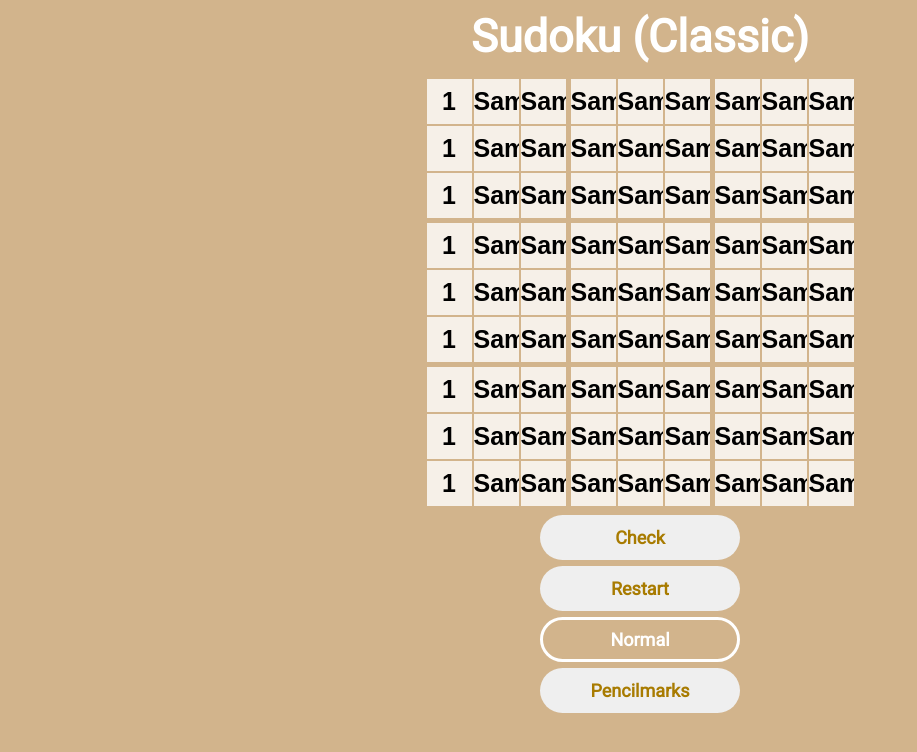
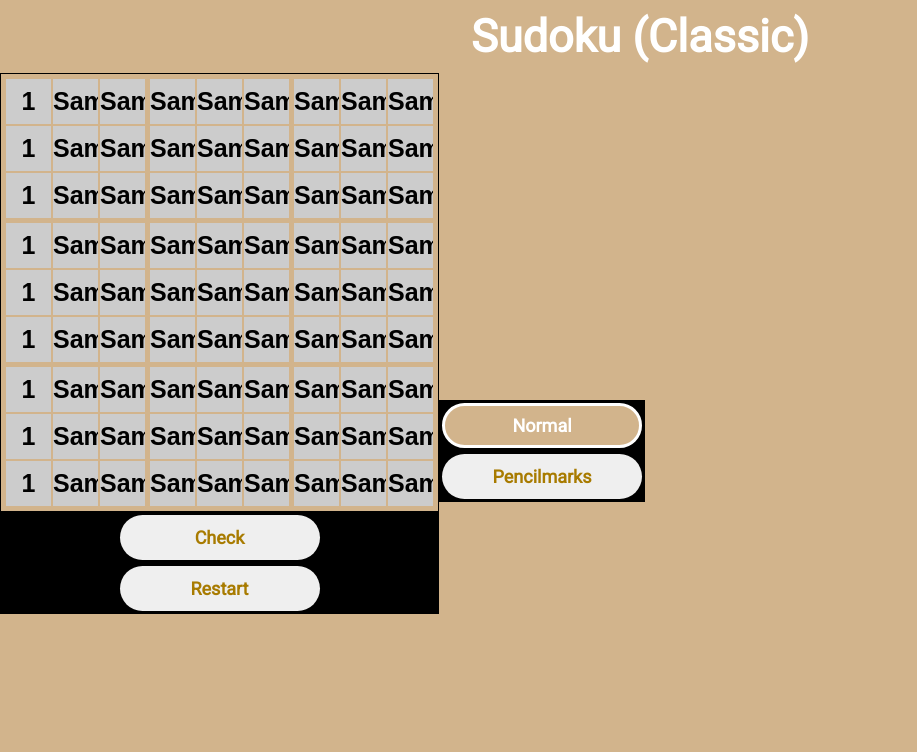
Before and after one commit to ayushgarg-ag/3in1-Sudoku-Web-App, a Flask app: template templates/play.html in a window 1280 px wide. Shown: the top 752 px of the page, without its empty margins (0-917 px from the left). Run offline with Flask 2, Linux system fonts and the light colour scheme; the template is opened without the code that fills it: most values are stand-ins (such as "Sample title", 1, 10 or a date in 2020); some libraries are stand-ins or nearby versions.

Commit message:
Worked on play layout

```diff
--- a/static/css/main.css
+++ b/static/css/main.css
@@ -114,9 +114,18 @@
 
 
 /* Button Containers CSS */
-.buttoncontainers, .modebuttons {
+.buttoncontainers {
     display: flex;
     justify-content: center;
+}
+.modebuttons {
+    display: flex;
+    justify-content: center;
+
+}
+.modecenter {
+    position: absolute;
+    top: 50%;
 }
 
 
@@ -155,7 +164,10 @@
     text-align: center;
     outline: none;
 }
-
+.inline {
+    display: inline-block;
+    background-color: black;
+}
 
 
 
--- a/static/javascript/play.js
+++ b/static/javascript/play.js
@@ -58,7 +58,7 @@
             document.getElementById(nextId).focus();
             // document.getElementById(document.activeElement.id).select();
         }
-        // console.log(document.getElementById(document.activeElement.id).value);
+        // console.log(document.getElementById(document.activeElement.id).className);
     }
 );
 
@@ -91,10 +91,15 @@
                 && (document.getElementById(i * 9 + j).value == "")) {
                 if (isNormal) {
                     document.getElementById(i * 9 + j).className = "txt-input";
+                    if (document.getElementById(i * 9 + j).className != "pm-input") {
+                        document.getElementById(i * 9 + j).maxLength = 1;
+                    }
                 }
                 else {
                     document.getElementById(i * 9 + j).className = "pm-input";
-                    document.getElementById(i * 9 + j).maxLength = 9;
+                    if (document.getElementById(i * 9 + j).className != "txt-input") {
+                        document.getElementById(i * 9 + j).maxLength = 9;
+                    }
                 }
             }
         }
@@ -128,6 +133,7 @@
         else {
             pmArray[id] = [];
             document.getElementById(id).className = "txt-input";
+            document.getElementById(id).maxLength = 1;
         }
     }
 }
--- a/templates/play.html
+++ b/templates/play.html
@@ -13,13 +13,16 @@
     <div class="content">
         <h1 style="text-align: center">Sudoku (Classic)</h1>
         <form action="/check" method="POST" onsubmit="return validateForm()">
+
+
+            <div class="inline">
                 <div id="grid-container" class="grid-container">
                     {% for i in range(9) %}
                     {% for j in range(9) %}
                     {% if play_array[i][j] != 0 %}
                     <div class="grid-item">
-                    <input id="{{ i*9 + j }}" name="{{ i*9 + j }}" type="text" maxlength="1" class="readonly" min="1"
-                        value="{{ play_array[i][j] }}"
+                        <input id="{{ i*9 + j }}" name="{{ i*9 + j }}" type="text" maxlength="1" class="readonly"
+                            min="1" value="{{ play_array[i][j] }}"
                             onkeydown="return ( event.ctrlKey || event.altKey
                         || (47<event.keyCode && event.keyCode<58 && event.shiftKey==false) || (95<event.keyCode && event.keyCode<106) || (event.keyCode==8) || (event.keyCode==9) || (event.keyCode>34 && event.keyCode<40) || (event.keyCode==46) )"
                             autocomplete="off" readonly>
@@ -45,12 +48,20 @@
                 <div class="buttoncontainers">
                     <button id="clear" onclick="window.location.reload()" type="button" class="buttons">Restart</button>
                 </div>
+            </div>
+
+
+            <div class="inline modecenter">
                 <div class="modebuttons">
-                <button onclick="changeMode(this.id)" id="normal" value="normal" type="button" class="buttons">Normal</button>
+                    <button onclick="changeMode(this.id)" id="normal" value="normal" type="button"
+                        class="buttons">Normal</button>
                 </div>
                 <div class="modebuttons">
-                <button onclick="changeMode(this.id)" id="pencilmarks" value="pencilmarks" type="button" class="buttons">Pencilmarks</button>
+                    <button onclick="changeMode(this.id)" id="pencilmarks" value="pencilmarks" type="button"
+                        class="buttons">Pencilmarks</button>
                 </div>
+            </div>
+
         </form>
 
     </div>
```
Lines whose indentation alone changed are shown as unchanged.
